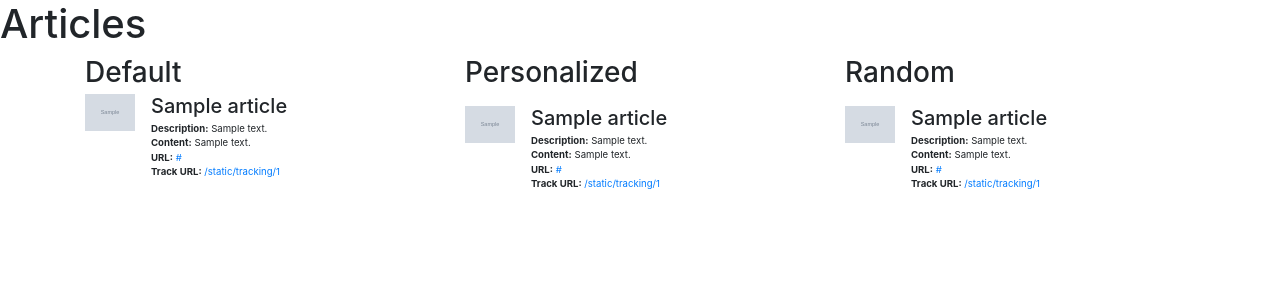
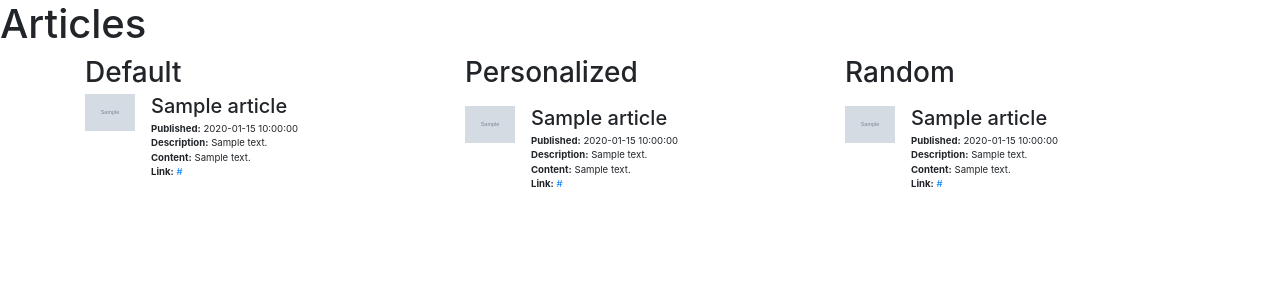
Before and after one commit to slowmosteve/news-app, a Flask app: template app/templates/home.html in a window 1280 px wide. Shown: the part 30-330 px from the top of the page. Run offline with Flask 2, Linux system fonts and the light colour scheme; the template is opened without the code that fills it: most values are stand-ins (such as "Sample title", 1, 10 or a date in 2020); grey boxes marked "Sample" are stand-in pictures; some libraries are stand-ins or nearby versions.

Commit message:
feat: clean up front end

```diff
--- a/app/main.py
+++ b/app/main.py
@@ -3,6 +3,7 @@ import os
 import uuid
 import json
 from flask import Flask, request, render_template, session, make_response, after_this_request, redirect
+import logging
 from tracking import check_or_set_user_id, count_hits, track_click_and_get_url, track_impressions
 from google.cloud import pubsub, bigquery
 import google.auth
@@ -10,18 +11,20 @@ from google.auth import impersonated_credentials
 
 app = Flask(__name__)
 
+logging.basicConfig(level=logging.INFO)
+
 app.secret_key = os.getenv('FLASK_SESSION_SECRET')
 app.config['SESSION_TYPE'] = 'filesystem'
 
 @app.route('/', methods=['GET'])
 def index():
-    print(os.listdir())
     return ('Server running', 200)
 
 @app.route('/home')
 def home():
+    logger = logging.getLogger('app.home')
+
     # set GCP project and instantiate pubsub client
-
     credentials, gcp_project_id = google.auth.default()
     pubsub_client = pubsub.PublisherClient(credentials=credentials)
     bigquery_client = bigquery.Client(project=gcp_project_id, credentials=credentials)
@@ -61,14 +64,16 @@ def home():
         UNION ALL
         SELECT * FROM personalized_articles
     """.format(latest_articles_table, personalized_articles_table, user_id)
+
     print('running query: {}'.format(articles_query))
+    logger.info('running query: {}'.format(articles_query))
 
     # run query and store results in list of dictionaries
     query_job = bigquery_client.query(articles_query)
     for row in query_job:
         articles.append(dict(row))
 
-    # convert datetime objects to strings for default
+    # # convert datetime objects to strings for default
     for i in articles:
         for field in i:
             if field == 'publishedAt':
@@ -101,7 +106,6 @@ def home():
 @app.route('/static/tracking/<article_id>')
 def tracking_article_view(article_id):
     # instantiate pubsub client
-
     credentials, gcp_project_id = google.auth.default()
     pubsub_client = pubsub.PublisherClient(credentials=credentials)
 
--- a/app/publisher.py
+++ b/app/publisher.py
@@ -1,6 +1,9 @@
 import json
 import base64
+import logging
 from google.cloud import pubsub
+
+logger = logging.getLogger('app.publisher')
 
 class Publisher:
     def __init__(self, publisher_client):
@@ -32,5 +35,7 @@ class Publisher:
         # When timeout is unspecified, the exception method waits indefinitely.
         if message_future.exception(timeout=30):
             print("Failed to publish message. exception: {}.".format(message_future.exception()))
+            logger.info("Failed to publish message. exception: {}.".format(message_future.exception()))
         else:
             print("Published message update id: {}".format(message_future.result()))
+            logger.info("Published message update id: {}".format(message_future.result()))
--- a/app/templates/home.html
+++ b/app/templates/home.html
@@ -30,13 +30,15 @@
                   <img src="{{ article.urlToImage}}" class="mr-3" style="float:bottom;max-width:50px;width:100%">
                   <div class="media-body">
                     <h5 class="mt-0 mb-1">{{ article.title}}</h5>
+                    <b>Published:</b> {{ article.publishedAt }}
+                    <br>
                     <b>Description:</b> {{ article.description}}
                     <br>
                     <b>Content:</b> {{ article.content}}
                     <br>
-                    <b>URL:</b> <a href="{{ article.url}}" target="_blank" rel="noopener noreferrer">{{ article.url}}</a>
-                    <br>
-                    <b>Track URL:</b> <a href="/static/tracking/{{ article.article_id }}" target="_blank" rel="noopener noreferrer">/static/tracking/{{ article.article_id}}</a>
+                    <!-- <b>URL:</b> <a href="{{ article.url}}" target="_blank" rel="noopener noreferrer">{{ article.url}}</a>
+                    <br> -->
+                    <b>Link:</b> <a href="/static/tracking/{{ article.article_id }}" target="_blank" rel="noopener noreferrer">{{ article.url }}</a>
                     <br>
                   </div>
                 </li>
@@ -51,13 +53,15 @@
                   <img src="{{ article.urlToImage}}" class="mr-3" style="float:bottom;max-width:50px;width:100%">
                   <div class="media-body">
                     <h5 class="mt-0 mb-1">{{ article.title}}</h5>
+                    <b>Published:</b> {{ article.publishedAt }}
+                    <br>
                     <b>Description:</b> {{ article.description}}
                     <br>
                     <b>Content:</b> {{ article.content}}
                     <br>
-                    <b>URL:</b> <a href="{{ article.url}}" target="_blank" rel="noopener noreferrer">{{ article.url}}</a>
-                    <br>
-                    <b>Track URL:</b> <a href="/static/tracking/{{ article.article_id }}" target="_blank" rel="noopener noreferrer">/static/tracking/{{ article.article_id}}</a>
+                    <!-- <b>URL:</b> <a href="{{ article.url}}" target="_blank" rel="noopener noreferrer">{{ article.url}}</a>
+                    <br> -->
+                    <b>Link:</b> <a href="/static/tracking/{{ article.article_id }}" target="_blank" rel="noopener noreferrer">{{ article.url }}</a>
                     <br>
                   </div>
                 </li>
@@ -72,13 +76,15 @@
                   <img src="{{ article.urlToImage}}" class="mr-3" style="float:bottom;max-width:50px;width:100%">
                   <div class="media-body">
                     <h5 class="mt-0 mb-1">{{ article.title}}</h5>
+                    <b>Published:</b> {{ article.publishedAt }}
+                    <br>
                     <b>Description:</b> {{ article.description}}
                     <br>
                     <b>Content:</b> {{ article.content}}
                     <br>
-                    <b>URL:</b> <a href="{{ article.url}}" target="_blank" rel="noopener noreferrer">{{ article.url}}</a>
-                    <br>
-                    <b>Track URL:</b> <a href="/static/tracking/{{ article.article_id }}" target="_blank" rel="noopener noreferrer">/static/tracking/{{ article.article_id}}</a>
+                    <!-- <b>URL:</b> <a href="{{ article.url}}" target="_blank" rel="noopener noreferrer">{{ article.url}}</a>
+                    <br> -->
+                    <b>Link:</b> <a href="/static/tracking/{{ article.article_id }}" target="_blank" rel="noopener noreferrer">{{ article.url }}</a>
                     <br>
                   </div>
                 </li>
```
Also changed, not shown: app/tracking.py (+18 -0 lines).
